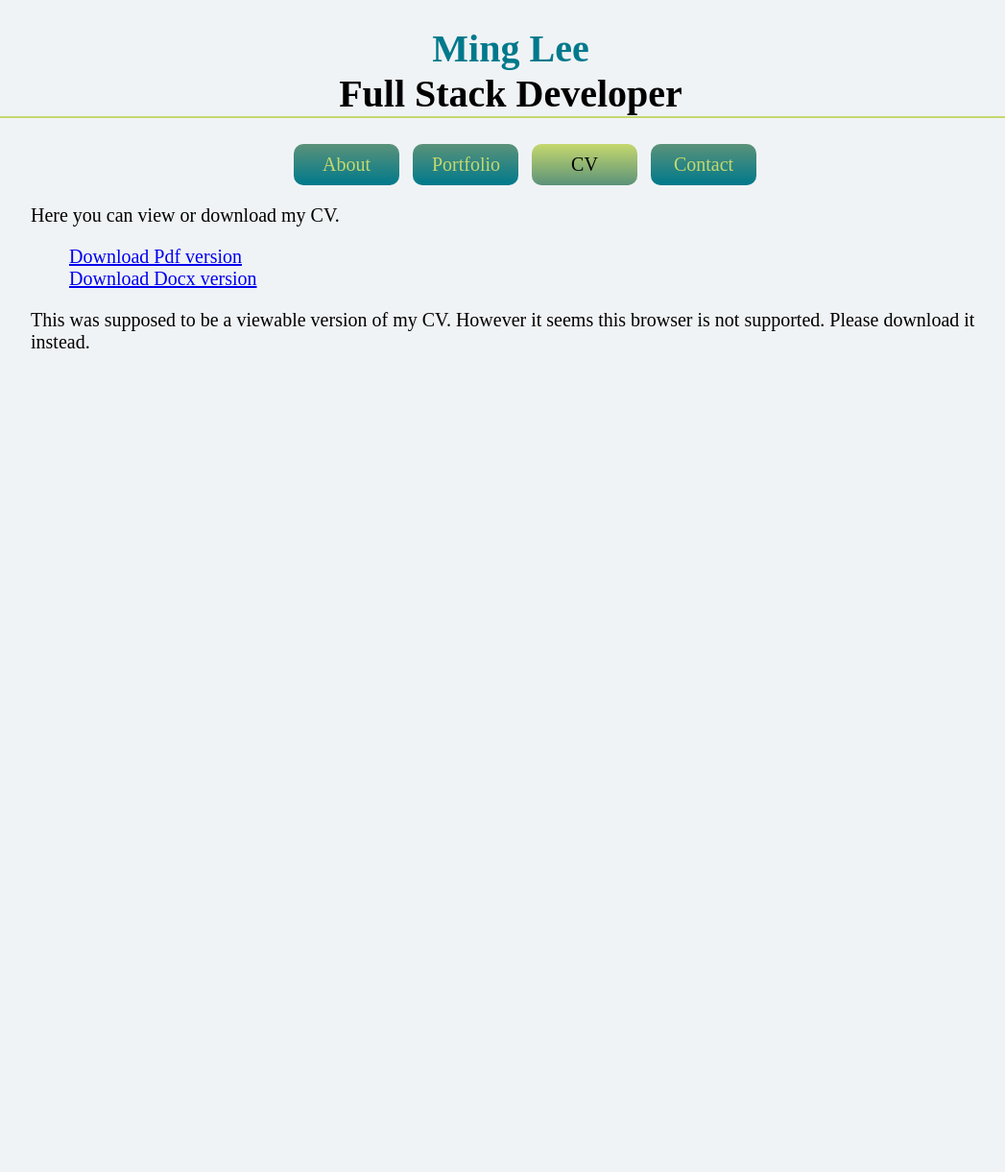
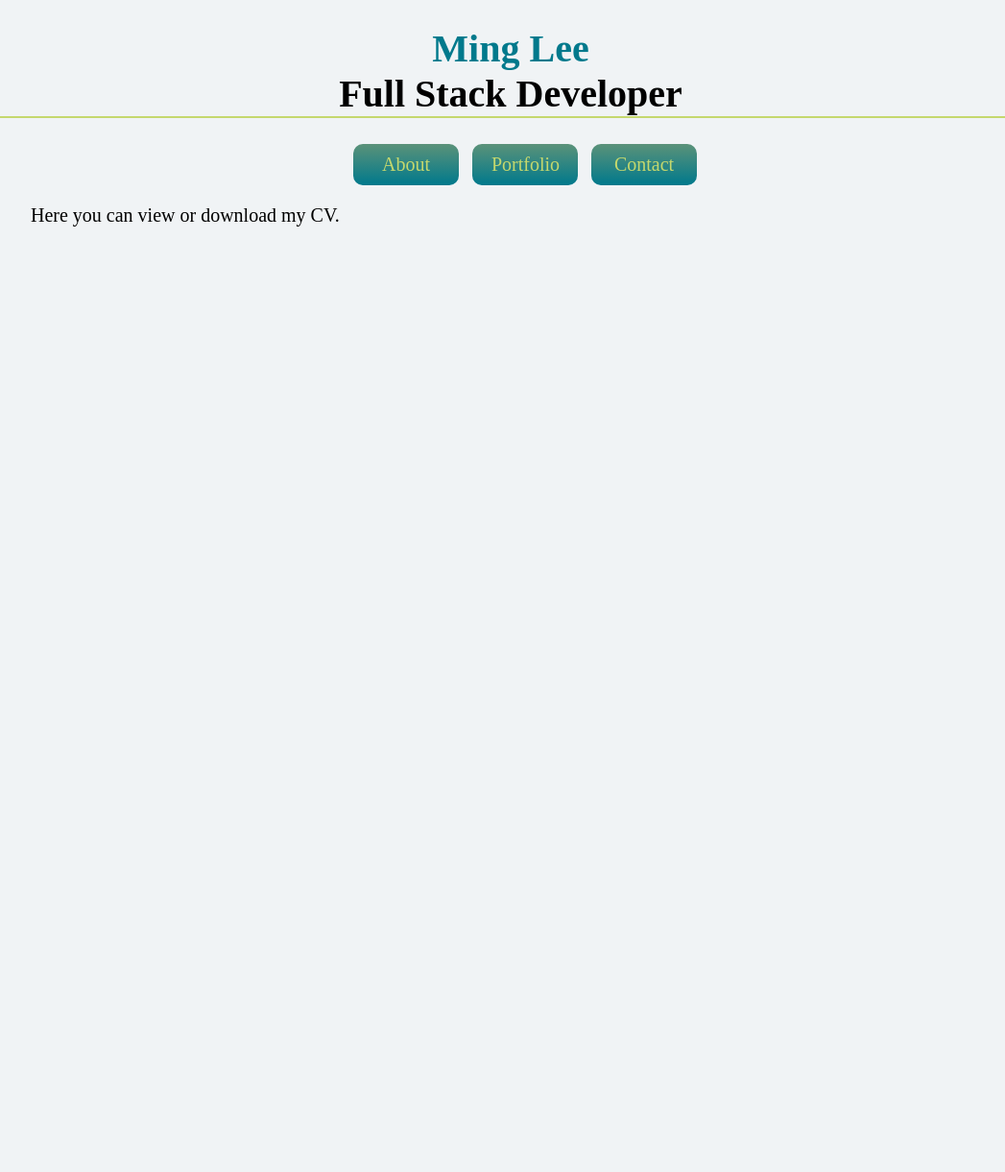
Before and after one commit to MingLee02/MingLee02.github.io, a Jekyll site: the page built from cv/index.md, in a window 1280 px wide. Shown: the whole page at 96% size, without its empty margins (108-1155 px from the left). Built offline with Jekyll 4.4.1, drawn with Linux system fonts in a browser that asks for light colours.

Commit message:
Temp remove cv

```diff
--- a/_includes/main-nav.html
+++ b/_includes/main-nav.html
@@ -2,7 +2,7 @@
     <ul class="main-menu">
         <li><a href="/" {% if page.bodyid == "about" %}class="active"{% endif %}>About</a></li>
         <li><a href='/portfolio/' {% if page.bodyid == "portfolio" %}class="active"{% endif %}>Portfolio</a></li>
-        <li><a href='/cv/' {% if page.bodyid == "cv" %}class="active"{% endif %}>CV</a></li>
+<!--         <li><a href='/cv/' {% if page.bodyid == "cv" %}class="active"{% endif %}>CV</a></li> -->
        <!--  <li><a href='/blog/' {% if page.bodyid == "blog" %}class="active"{% endif %}>Blog</a></li> -->
         <li><a href="/contact/" {% if page.bodyid == "contact" %}class="active"{% endif %}>Contact</a></li>
     </ul>
--- a/cv/index.md
+++ b/cv/index.md
@@ -5,14 +5,3 @@ title: My  curriculum vitae
 ---
 
 Here you can view or download my CV.
-
-<ul>
-	<li><a href="{{ site.url }}/assets/cv/MingLee-CV.pdf">Download Pdf version</a></li>
-	<li><a href="{{ site.url }}/assets/cv/MingLee-CV.docx">Download Docx version</a></li>
-</ul>
-
-<object data="{{ site.url }}/assets/cv/MingLee-CV.pdf" type="application/pdf" width="100%" height="100%">
-	This was supposed to be a viewable version of my CV.
-	However it seems this browser is not supported.
-	Please download it instead.
-</object>
```
